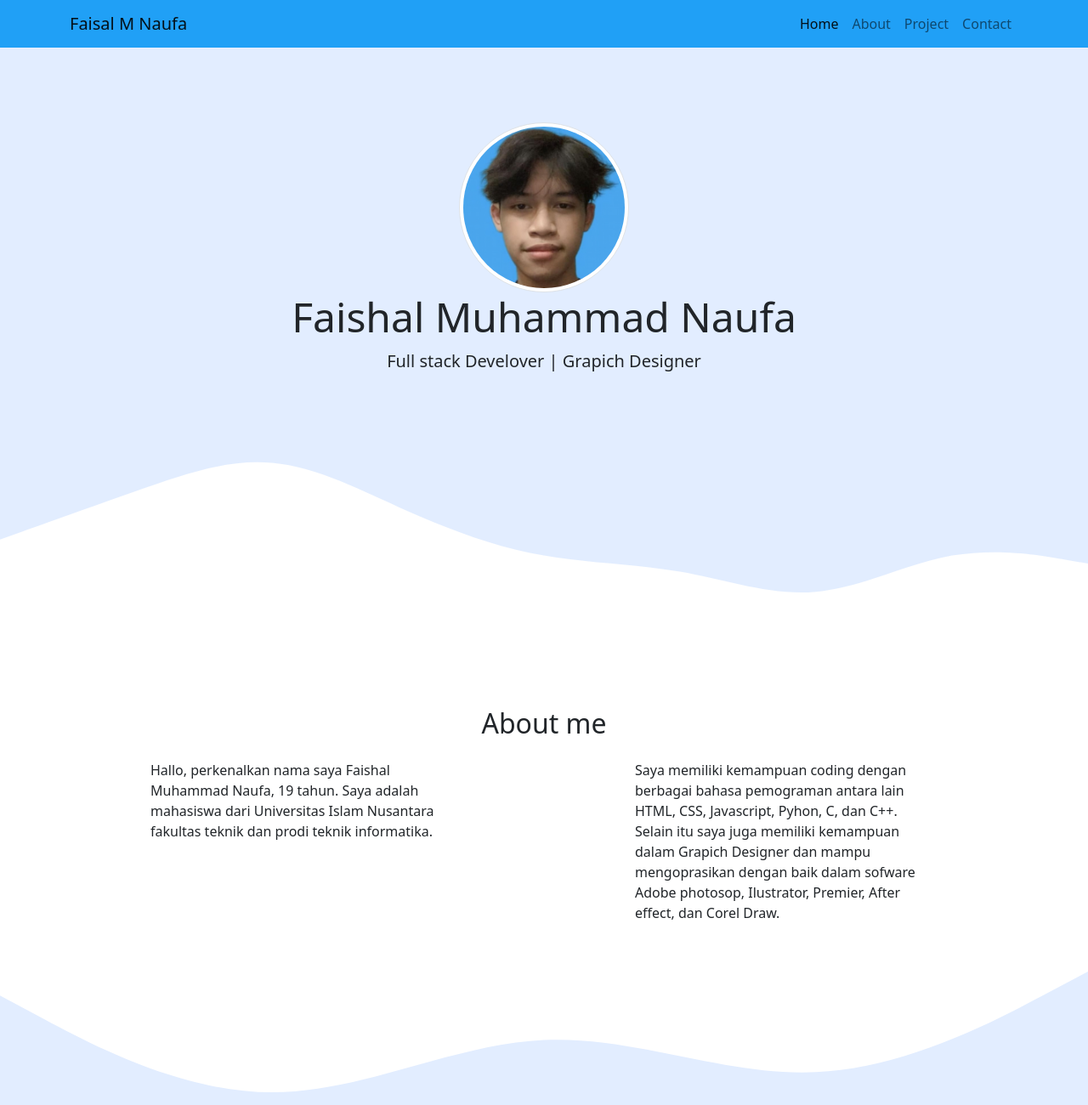
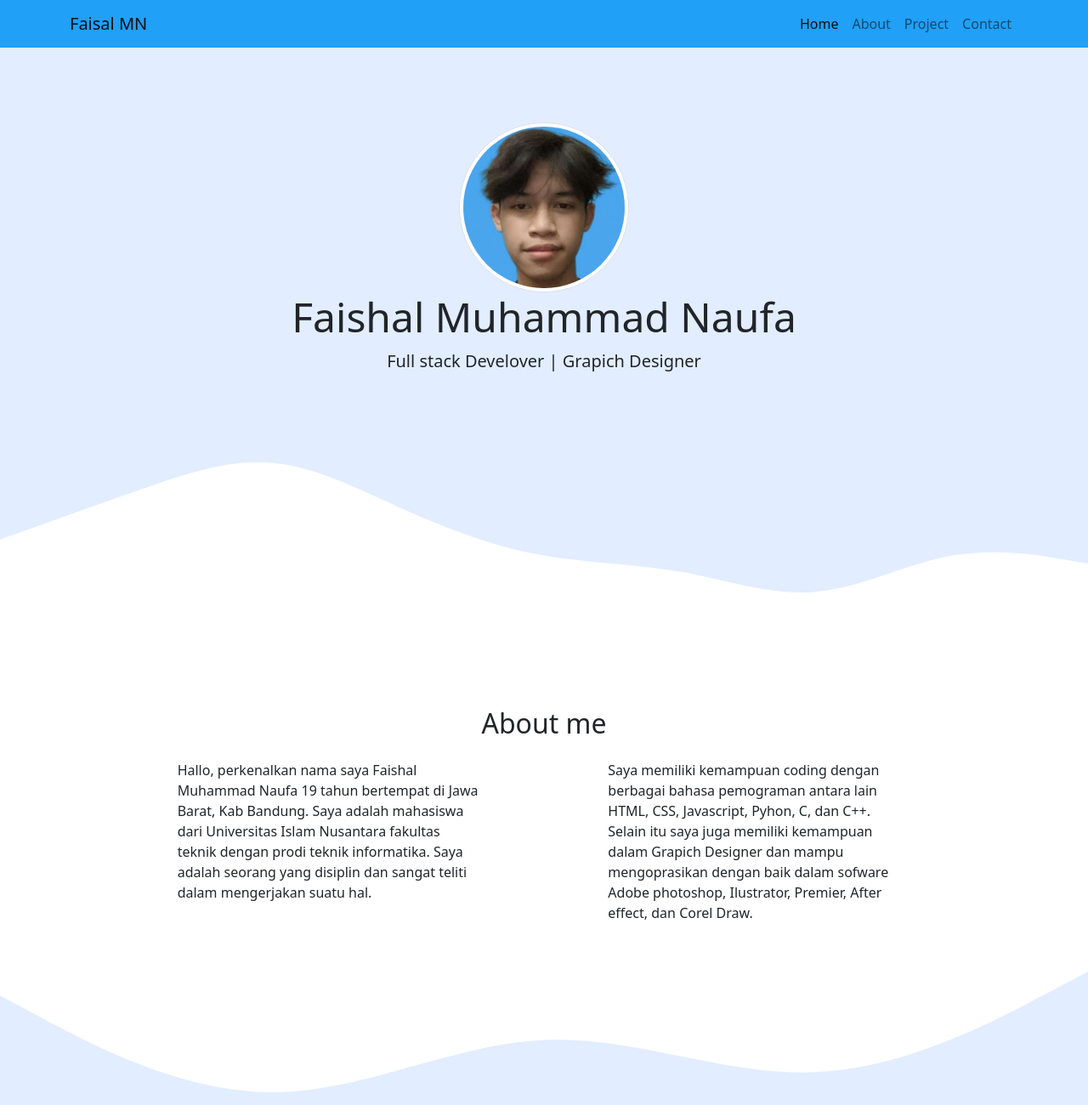
Before and after one commit to faiisallmn/paii.github.io, a plain HTML site: page index.html in a window 1280 px wide. Shown: the top 1300 px of the page at 85% size. Drawn offline with nearby package versions, Linux system fonts and the light colour scheme.

Commit message:
update about

```diff
--- a/index.html
+++ b/index.html
@@ -23,7 +23,7 @@
     <!-- narbar -->
     <nav class="navbar navbar fixed-top navbar-expand-md navbar-light">
       <div class="container">
-        <a class="navbar-brand" href="#">Faisal M Naufa</a>
+        <a class="navbar-brand" href="#">Faisal MN</a>
         <button class="navbar-toggler" type="button" data-bs-toggle="collapse" data-bs-target="#navbarNavAltMarkup" aria-controls="navbarNavAltMarkup" aria-expanded="false" aria-label="Toggle navigation">
           <span class="navbar-toggler-icon"></span>
         </button>
@@ -69,11 +69,14 @@
             <h2>About me</h2>
           </div>
         </div>
-        <div class="row justify-content-around">
-          <div class="col-md-4 mb-3">Hallo, perkenalkan nama saya Faishal Muhammad Naufa, 19 tahun. Saya adalah mahasiswa dari Universitas Islam Nusantara fakultas teknik dan prodi teknik informatika.</div>
+        <div class="row justify-content-evenly">
+          <div class="col-md-4">
+            Hallo, perkenalkan nama saya Faishal Muhammad Naufa 19 tahun bertempat di Jawa Barat, Kab Bandung. Saya adalah mahasiswa dari Universitas Islam Nusantara fakultas teknik dengan prodi teknik informatika. Saya adalah seorang yang
+            disiplin dan sangat teliti dalam mengerjakan suatu hal.
+          </div>
           <div class="col-md-4">
             Saya memiliki kemampuan coding dengan berbagai bahasa pemograman antara lain HTML, CSS, Javascript, Pyhon, C, dan C++. Selain itu saya juga memiliki kemampuan dalam Grapich Designer dan mampu mengoprasikan dengan baik dalam
-            sofware Adobe photosop, Ilustrator, Premier, After effect, dan Corel Draw.
+            sofware Adobe photoshop, Ilustrator, Premier, After effect, dan Corel Draw.
           </div>
         </div>
       </div>
@@ -173,7 +176,7 @@
     <footer class="text-center p-1">
       <p>
         created with <i class="bi bi-heart-fill text-danger"></i> by
-        <a href="#" class="text-white">Sir paii</a>
+        <a class="link-offset-2 link-underline link-underline-opacity-0" href="https://www.instagram.com/faiisallmn/">paii</a>
       </p>
     </footer>
 
```
